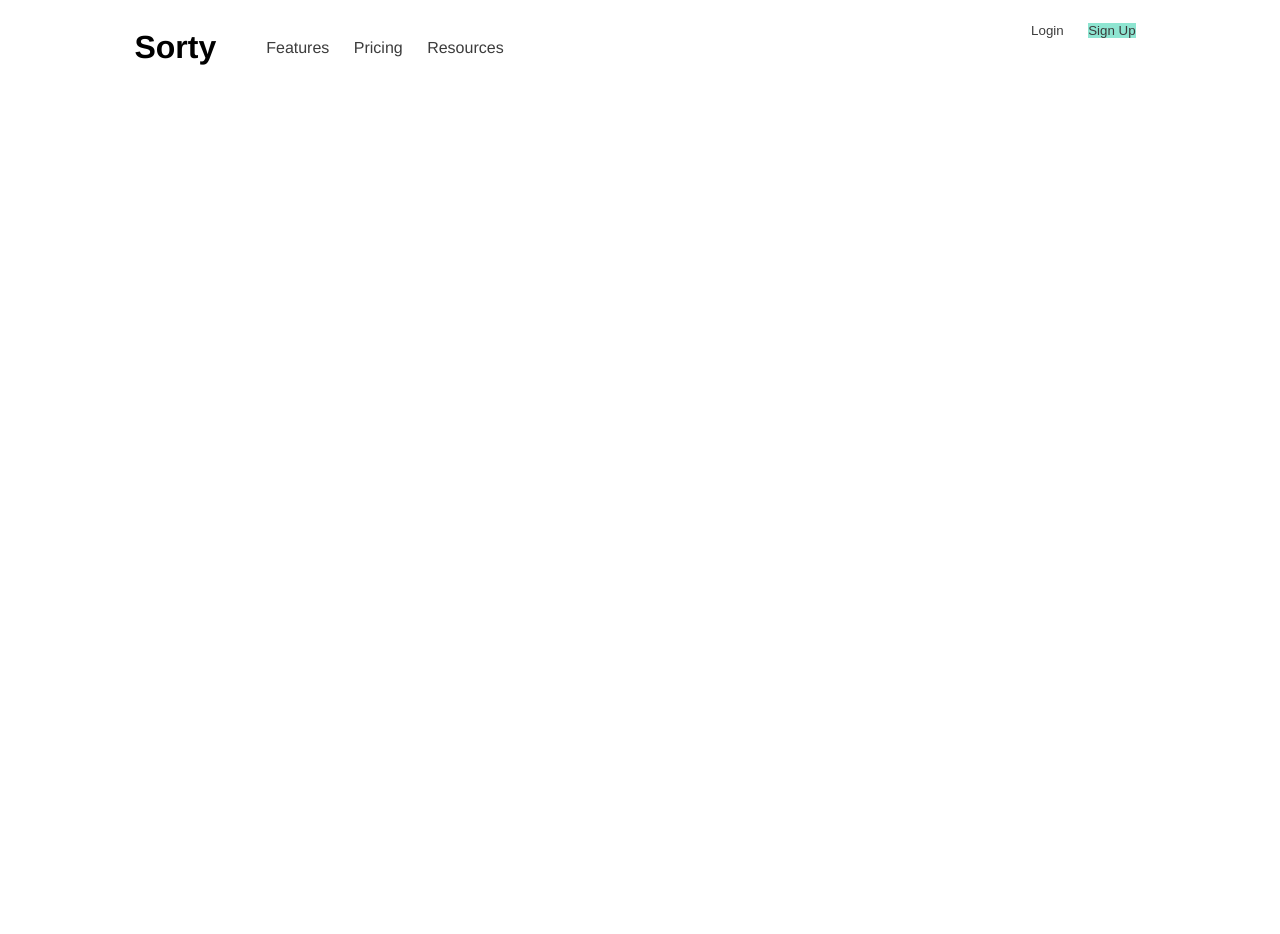
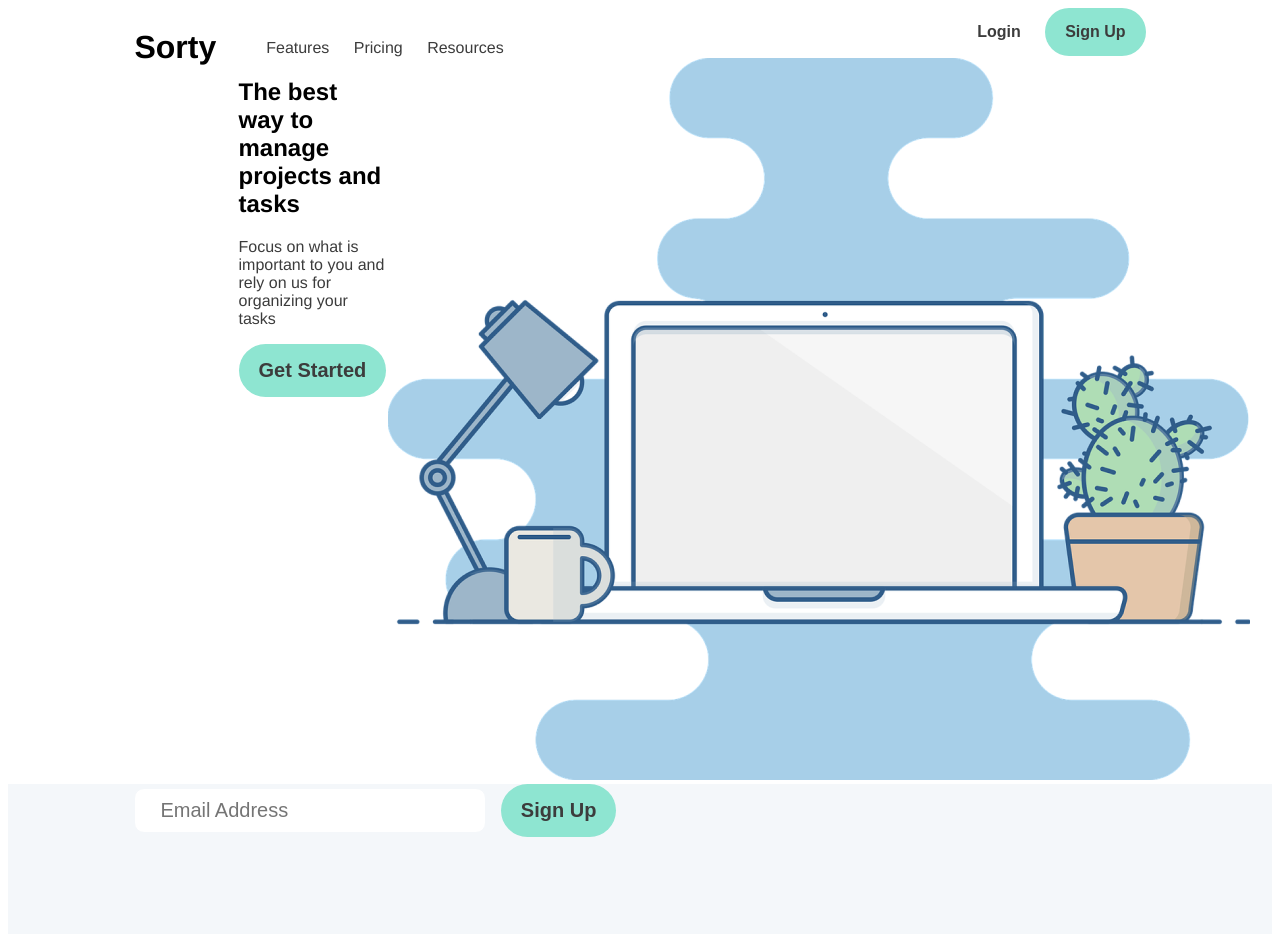
Before and after one commit to dharwishr/TB3-assessments, a plain HTML site: page index.html in a window 1280 px wide. Before the commit the page ends 800 px from the top, so only its background shows below. Drawn offline with Linux system fonts and the light colour scheme.

Commit message:
Added landing page

```diff
--- a/css/style.css
+++ b/css/style.css
@@ -1,17 +1,22 @@
 body{
     font-family: Helvetica, sans-serif;
 }
-box{
+.box{
     width: 100%;
     height: 100%;
+    position: relative;
+    margin:0;
+    padding:0;
 }
 .nav{
     width: 100%;
     height: 50px;
 }
 .container{
-    width: 80%;
-    margin:auto
+    max-width: 80%;
+    margin:auto;
+    padding: 0;
+    position: relative;
 }
 #title{
     color:#000000;
@@ -29,16 +34,52 @@ ul li{
     display: inline-block;
     padding:15px 10px;
     font-weight: 500;
+    font-size: 16px;
 }
 .login{
-    float:right;
+    display: inline-block;
+    position: absolute;
+    right:0;
 }
 button{
-    padding:15px 10px;
+    padding:15px 20px;
     border:none;
-    background:none
+    font-size: 16px;
+    background:none;
+    font-weight: 600;
 
 }
-#button1{
+#button-login{
     background-color: #8EE5D1;
+    border-radius: 50px;
 }
+#button-landing{
+    background-color: #8EE5D1;
+    border-radius: 50px;
+    font-size: 20px;
+}
+#landing{
+    display: flex;
+    justify-content: space-between;
+}
+.flex-justify-content{
+    justify-content: space-between;
+}
+.book-a-demo-container{
+    background-color: #F4F7FA;
+    width:100%;
+    height:150px;
+    position: absolute;
+}
+#landing-welcome{
+
+}
+#demo-input{
+    width: 300px;
+    font-size:20px;
+    padding: 10px 25px;
+    background-color: white;
+    border-radius: 10px;
+    margin-right:10px;
+    border:1px solid #F4F7FA;
+}
--- a/index.html
+++ b/index.html
@@ -21,10 +21,29 @@
                 </ul>
                 <div class="login">
                     <button><a href="#">Login</a></button>
-                    <button><a href="#" id="button1">Sign Up</a></button>
+                    <button id="button-login"><a href="#" >Sign Up</a></button>
                 </div>
             </div>
         </div>
+        <section class="container" id="landing">
+            <div class="flex-justify-content"id="landing-welcome">
+                <h1>
+                    The best way to manage projects and tasks
+                </h1>
+                <p>
+                    Focus on what is important to you and rely on us for organizing your tasks
+                </p>
+                <button id="button-landing"><a href="#" >Get Started</a></button>
+            </div>
+            <div><img class="flex-justify-content" src="image/illustration.png"/></div>
+
+        </section>
+        <section class="book-a-demo-container">
+            <div class="container">
+                <input id="demo-input" type="email" placeholder="Email Address"/>
+                <button id="button-landing"><a href="#" >Sign Up</a></button>
+            </div>
+        </section>
     </div>
 
 </body>
```
Also changed, not shown: image/illustration.png (added), 1 other file.
